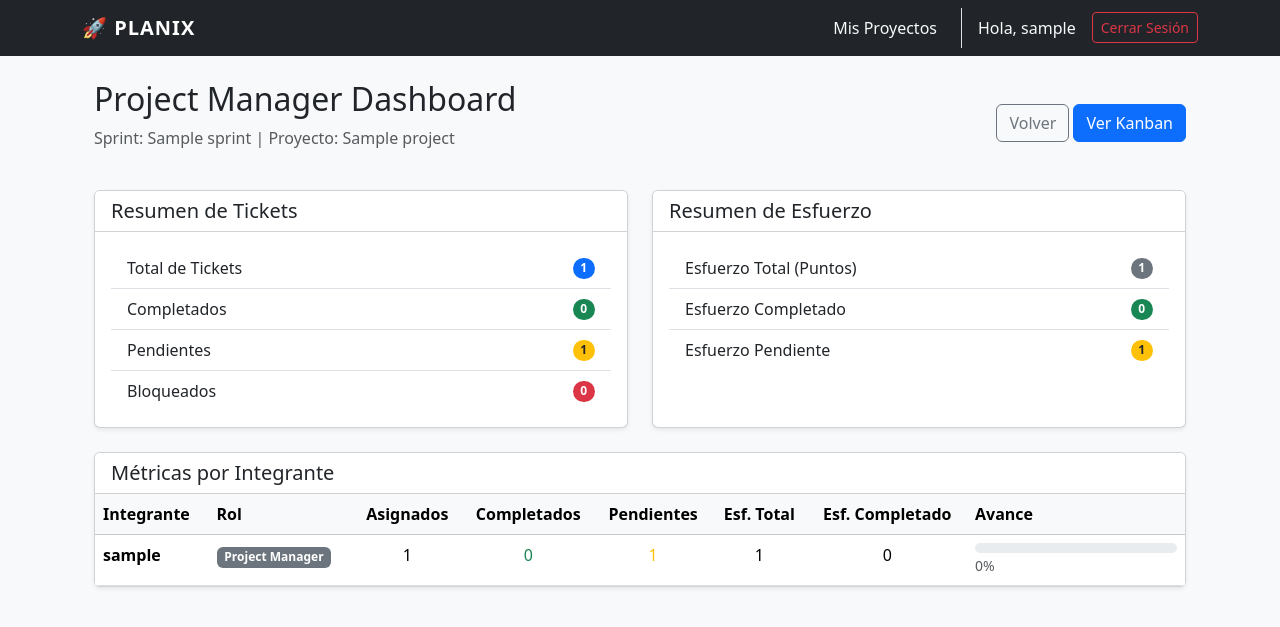
After one commit to Loco908/Planix, a Django app: page /scrum/sprint/1/pm-dashboard/ in a window 1280 px wide. The commit adds this page. Shown: the top 627 px of the page. Run offline with Django 4.2, Linux system fonts and the light colour scheme; a user stored in the database is signed in; tables that the repository leaves empty hold one stand-in row (values such as "Sample post").

Commit message:
Feat: Kanban Drag&Drop, Roles, Dependencies, SM/PM Dashboards

```diff
--- /dev/null
+++ b/app/scrum/templates/scrum/pm_dashboard.html
@@ -0,0 +1,116 @@
+{% extends "base.html" %}
+
+{% block title %}Dashboard PM - {{ sprint.name }}{% endblock %}
+
+{% block content %}
+<div class="container mt-4">
+    <div class="d-flex justify-content-between align-items-center mb-4">
+        <div>
+            <h2><i class="bi bi-graph-up text-success"></i> Project Manager Dashboard</h2>
+            <p class="text-muted">Sprint: {{ sprint.name }} | Proyecto: {{ sprint.project.name }}</p>
+        </div>
+        <div>
+            <a href="{% url 'scrum:sprint_list' sprint.project.pk %}" class="btn btn-outline-secondary">Volver</a>
+            <a href="{% url 'scrum:kanban' sprint.pk %}" class="btn btn-primary">Ver Kanban</a>
+        </div>
+    </div>
+
+    <!-- Resumen General -->
+    <div class="row mb-4">
+        <div class="col-md-6">
+            <div class="card shadow-sm h-100">
+                <div class="card-header bg-white"><h5 class="mb-0">Resumen de Tickets</h5></div>
+                <div class="card-body">
+                    <ul class="list-group list-group-flush">
+                        <li class="list-group-item d-flex justify-content-between align-items-center">
+                            Total de Tickets
+                            <span class="badge bg-primary rounded-pill">{{ total_tickets }}</span>
+                        </li>
+                        <li class="list-group-item d-flex justify-content-between align-items-center">
+                            Completados
+                            <span class="badge bg-success rounded-pill">{{ completed_tickets }}</span>
+                        </li>
+                        <li class="list-group-item d-flex justify-content-between align-items-center">
+                            Pendientes
+                            <span class="badge bg-warning text-dark rounded-pill">{{ pending_tickets }}</span>
+                        </li>
+                        <li class="list-group-item d-flex justify-content-between align-items-center">
+                            Bloqueados
+                            <span class="badge bg-danger rounded-pill">{{ blocked_tickets }}</span>
+                        </li>
+                    </ul>
+                </div>
+            </div>
+        </div>
+        <div class="col-md-6">
+            <div class="card shadow-sm h-100">
+                <div class="card-header bg-white"><h5 class="mb-0">Resumen de Esfuerzo</h5></div>
+                <div class="card-body">
+                    <ul class="list-group list-group-flush">
+                        <li class="list-group-item d-flex justify-content-between align-items-center">
+                            Esfuerzo Total (Puntos)
+                            <span class="badge bg-secondary rounded-pill">{{ total_effort }}</span>
+                        </li>
+                        <li class="list-group-item d-flex justify-content-between align-items-center">
+                            Esfuerzo Completado
+                            <span class="badge bg-success rounded-pill">{{ completed_effort }}</span>
+                        </li>
+                        <li class="list-group-item d-flex justify-content-between align-items-center">
+                            Esfuerzo Pendiente
+                            <span class="badge bg-warning text-dark rounded-pill">{{ pending_effort }}</span>
+                        </li>
+                    </ul>
+                </div>
+            </div>
+        </div>
+    </div>
+
+    <!-- Rendimiento por Integrante -->
+    <div class="card shadow-sm mb-4">
+        <div class="card-header bg-white">
+            <h5 class="mb-0">Métricas por Integrante</h5>
+        </div>
+        <div class="card-body p-0">
+            <div class="table-responsive">
+                <table class="table table-hover mb-0">
+                    <thead class="table-light">
+                        <tr>
+                            <th>Integrante</th>
+                            <th>Rol</th>
+                            <th class="text-center">Asignados</th>
+                            <th class="text-center">Completados</th>
+                            <th class="text-center">Pendientes</th>
+                            <th class="text-center">Esf. Total</th>
+                            <th class="text-center">Esf. Completado</th>
+                            <th style="width: 20%;">Avance</th>
+                        </tr>
+                    </thead>
+                    <tbody>
+                        {% for member in members_metrics %}
+                        <tr>
+                            <td><strong>{{ member.name }}</strong></td>
+                            <td><span class="badge bg-secondary">{{ member.role }}</span></td>
+                            <td class="text-center">{{ member.assigned_tickets }}</td>
+                            <td class="text-center text-success">{{ member.completed_tickets }}</td>
+                            <td class="text-center text-warning">{{ member.pending_tickets }}</td>
+                            <td class="text-center">{{ member.effort_assigned }}</td>
+                            <td class="text-center">{{ member.effort_completed }}</td>
+                            <td class="align-middle">
+                                <div class="progress" style="height: 10px;">
+                                    <div class="progress-bar {% if member.progress == 100 %}bg-success{% endif %}" role="progressbar" style="width: {{ member.progress }}%;"></div>
+                                </div>
+                                <small class="text-muted">{{ member.progress }}%</small>
+                            </td>
+                        </tr>
+                        {% empty %}
+                        <tr>
+                            <td colspan="8" class="text-center text-muted">No hay métricas disponibles (Nadie tiene tickets asignados).</td>
+                        </tr>
+                        {% endfor %}
+                    </tbody>
+                </table>
+            </div>
+        </div>
+    </div>
+</div>
+{% endblock %}
--- a/app/scrum/templates/scrum/sprint_list.html
+++ b/app/scrum/templates/scrum/sprint_list.html
@@ -29,6 +29,10 @@
                     <p class="mb-3"><strong>Fin:</strong> {{ sprint.end_date|date:"d M Y" }}</p>
 
                     <a href="{% url 'scrum:kanban' sprint.pk %}" class="btn btn-outline-primary w-100 mb-2">Ver Tablero Kanban</a>
+                    <div class="d-flex gap-2 mb-2">
+                        <a href="{% url 'scrum:sm_dashboard' sprint.pk %}" class="btn btn-sm btn-outline-info w-50" title="Scrum Master">SM Dashboard</a>
+                        <a href="{% url 'scrum:pm_dashboard' sprint.pk %}" class="btn btn-sm btn-outline-success w-50" title="Project Manager">PM Dashboard</a>
+                    </div>
 
                     {% if is_pm %}
                     <a href="{% url 'scrum:sprint_edit' sprint.pk %}" class="btn btn-outline-secondary w-100">Editar Sprint</a>
--- a/app/scrum/urls.py
+++ b/app/scrum/urls.py
@@ -19,4 +19,7 @@ urlpatterns = [
     path('ticket/<int:pk>/edit/', views.TicketUpdateView.as_view(), name='ticket_edit'),
     path('ticket/<int:pk>/delete/', views.TicketDeleteView.as_view(), name='ticket_delete'),
     path('ticket/<int:pk>/status/', views.TicketStatusUpdateView.as_view(), name='ticket_status'),
+    path('ticket/<int:pk>/ajax_status/', views.TicketStatusAjaxUpdateView.as_view(), name='ticket_status_ajax'),
+    path('sprint/<int:pk>/sm-dashboard/', views.ScrumMasterDashboardView.as_view(), name='sm_dashboard'),
+    path('sprint/<int:pk>/pm-dashboard/', views.ProjectManagerDashboardView.as_view(), name='pm_dashboard'),
 ]
--- a/app/scrum/views.py
+++ b/app/scrum/views.py
@@ -384,3 +384,146 @@ class KanbanView(LoginRequiredMixin, ListView):
 
         context['status_form'] = TicketStatusForm()
         return context
+
+# --- NEW FEATURES: AJAX STATUS UPDATE & DASHBOARDS ---
+import json
+from django.http import JsonResponse
+from django.views.generic import View, DetailView
+from django.db.models import Sum
+from django.db.models.functions import TruncDate
+from django.utils import timezone
+import datetime
+
+class TicketStatusAjaxUpdateView(LoginRequiredMixin, View):
+    def post(self, request, *args, **kwargs):
+        ticket = get_object_or_404(Ticket, pk=self.kwargs['pk'])
+        sprint = ticket.sprint
+        project = sprint.project
+
+        try:
+            data = json.loads(request.body)
+            new_status = data.get('status')
+        except:
+            return JsonResponse({'error': 'Datos inválidos.'}, status=400)
+
+        if new_status not in dict(Ticket.STATUS_CHOICES).keys():
+            return JsonResponse({'error': 'Estado inválido.'}, status=400)
+
+        member = project.members.filter(user=request.user).first()
+        if not member:
+            return JsonResponse({'error': 'No eres miembro del proyecto.'}, status=403)
+
+        role = member.role
+        if role not in ['PM', 'TL']:
+            if ticket.assigned_to != request.user:
+                return JsonResponse({'error': 'Solo el desarrollador asignado, PM o TL pueden mover este ticket.'}, status=403)
+
+        if new_status == 'Done':
+            pending_deps = ticket.dependencies.exclude(status='Done')
+            if pending_deps.exists():
+                dep_names = ", ".join([d.get_code for d in pending_deps])
+                return JsonResponse({'error': f'No se puede mover a Done. Faltan dependencias por completar: {dep_names}.'}, status=400)
+
+        if new_status == 'Done' and not ticket.closed_date:
+            ticket.closed_date = datetime.datetime.now()
+        ticket.status = new_status
+        ticket.save()
+
+        return JsonResponse({'success': True, 'message': 'Estado actualizado.'})
+
+class ScrumMasterDashboardView(LoginRequiredMixin, DetailView):
+    model = Sprint
+    template_name = 'scrum/sm_dashboard.html'
+    context_object_name = 'sprint'
+
+    def get_context_data(self, **kwargs):
+        context = super().get_context_data(**kwargs)
+        sprint = self.object
+        tickets = sprint.tickets.all()
+
+        context['total_tickets'] = tickets.count()
+        context['completed_tickets'] = tickets.filter(status='Done').count()
+        context['pending_tickets'] = tickets.exclude(status='Done').count()
+        context['blocked_tickets'] = tickets.filter(status='Blocked').count()
+
+        context['progress_percentage'] = 0
+        if context['total_tickets'] > 0:
+            context['progress_percentage'] = int((context['completed_tickets'] / context['total_tickets']) * 100)
+
+        context['total_effort'] = tickets.aggregate(Sum('effort'))['effort__sum'] or 0
+        context['completed_effort'] = tickets.filter(status='Done').aggregate(Sum('effort'))['effort__sum'] or 0
+        context['pending_effort'] = context['total_effort'] - context['completed_effort']
+
+        if sprint.start_date and sprint.end_date:
+            days = (sprint.end_date - sprint.start_date).days
+            labels = []
+            planned_data = []
+            real_data = []
+
+            total = context['total_effort']
+            daily_burn = total / max(days, 1)
+            current_effort = total
+
+            closed_tickets = tickets.filter(status='Done', closed_date__isnull=False).annotate(close_day=TruncDate('closed_date'))
+
+            for i in range(days + 1):
+                day = sprint.start_date + datetime.timedelta(days=i)
+                labels.append(day.strftime('%d %b'))
+
+                planned_val = max(0, total - (daily_burn * i))
+                planned_data.append(round(planned_val, 1))
+
+                if day <= datetime.date.today():
+                    day_closed = closed_tickets.filter(close_day=day).aggregate(Sum('effort'))['effort__sum'] or 0
+                    current_effort -= day_closed
+                    real_data.append(current_effort)
+                else:
+                    real_data.append(None)
+
+            context['burndown_labels'] = json.dumps(labels)
+            context['burndown_planned'] = json.dumps(planned_data)
+            context['burndown_real'] = json.dumps(real_data)
+
+        return context
+
+class ProjectManagerDashboardView(LoginRequiredMixin, DetailView):
+    model = Sprint
+    template_name = 'scrum/pm_dashboard.html'
+    context_object_name = 'sprint'
+
+    def get_context_data(self, **kwargs):
+        context = super().get_context_data(**kwargs)
+        sprint = self.object
+        tickets = sprint.tickets.all()
+
+        context['total_tickets'] = tickets.count()
+        context['completed_tickets'] = tickets.filter(status='Done').count()
+        context['pending_tickets'] = tickets.exclude(status='Done').count()
+        context['blocked_tickets'] = tickets.filter(status='Blocked').count()
+
+        context['total_effort'] = tickets.aggregate(Sum('effort'))['effort__sum'] or 0
+        context['completed_effort'] = tickets.filter(status='Done').aggregate(Sum('effort'))['effort__sum'] or 0
+        context['pending_effort'] = context['total_effort'] - context['completed_effort']
+
+        members_metrics = []
+        for member in sprint.project.members.all():
+            member_tickets = tickets.filter(assigned_to=member.user)
+            if member_tickets.exists():
+                assigned = member_tickets.count()
+                completed = member_tickets.filter(status='Done').count()
+                pending = assigned - completed
+                eff_assigned = member_tickets.aggregate(Sum('effort'))['effort__sum'] or 0
+                eff_completed = member_tickets.filter(status='Done').aggregate(Sum('effort'))['effort__sum'] or 0
+                members_metrics.append({
+                    'name': member.user.username,
+                    'role': member.get_role_display(),
+                    'assigned_tickets': assigned,
+                    'completed_tickets': completed,
+                    'pending_tickets': pending,
+                    'effort_assigned': eff_assigned,
+                    'effort_completed': eff_completed,
+                    'progress': int((completed/assigned)*100) if assigned > 0 else 0
+                })
+
+        context['members_metrics'] = members_metrics
+        return context
```
Also changed, not shown: app/scrum/templates/scrum/_kanban_column.html (+4 -4 lines), app/scrum/templates/scrum/kanban_board.html (+94 -0 lines), app/scrum/templates/scrum/sm_dashboard.html (added, +126 -0 lines).
